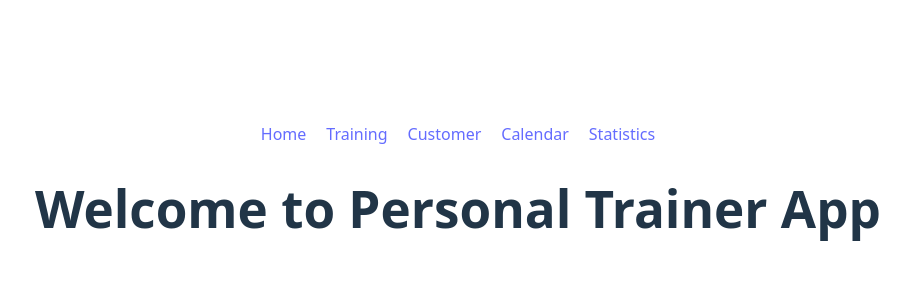
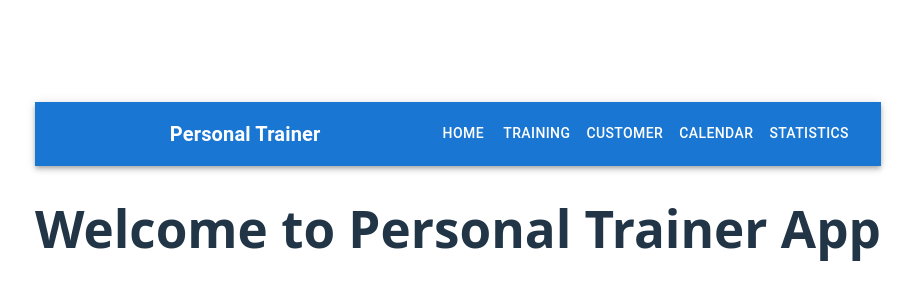
Before and after one commit to keksamu/personaltrainer, a React (Vite) app: page / in a window 1280 px wide. Shown: the part 204-504 px from the top of the page, without its empty margins (182-1097 px from the left). Built offline with nearby package versions, Linux system fonts and the light colour scheme.

Commit message:
AppBar implemented

```diff
--- a/src/App.tsx
+++ b/src/App.tsx
@@ -1,18 +1,15 @@
-import { Link, Outlet } from 'react-router';
+import { Outlet } from 'react-router';
 import './App.css';
-import { Container } from '@mui/material';
+import NavigationBar from './components/navigationbar';
+import { Box } from '@mui/material';
 
 function App() {
   return (
     <>
-      <Container>
-        <Link to={"/"} style={{ marginRight: '20px' }}>Home</Link>
-        <Link to={"/training"} style={{ marginRight: '20px' }}>Training</Link>
-        <Link to={"/customer"} style={{ marginRight: '20px' }}>Customer</Link>
-        <Link to={"/calendar"} style={{ marginRight: '20px' }}>Calendar</Link>
-        <Link to={"/statistics"}>Statistics</Link>
-      </Container>
-      <Outlet />
+      <NavigationBar />
+      <Box sx={{ mt: 3 }}>
+        <Outlet />
+      </Box>
     </>
   );
 }
--- /dev/null
+++ b/src/components/navigationbar.tsx
@@ -0,0 +1,31 @@
+import { Link } from 'react-router';
+import { AppBar, Toolbar, Typography, Button, Box } from '@mui/material';
+
+export default function NavigationBar() {
+  return (
+    <AppBar position="static">
+      <Toolbar>
+        <Typography variant="h6" component="div" sx={{ flexGrow: 1, fontWeight: 'bold' }}>
+          Personal Trainer
+        </Typography>
+        <Box>
+          <Button color="inherit" component={Link} to="/">
+            Home
+          </Button>
+          <Button color="inherit" component={Link} to="/training">
+            Training
+          </Button>
+          <Button color="inherit" component={Link} to="/customer">
+            Customer
+          </Button>
+          <Button color="inherit" component={Link} to="/calendar">
+            Calendar
+          </Button>
+          <Button color="inherit" component={Link} to="/statistics">
+            Statistics
+          </Button>
+        </Box>
+      </Toolbar>
+    </AppBar>
+  );
+}
--- a/src/index.css
+++ b/src/index.css
@@ -19,7 +19,7 @@ a {
   text-decoration: inherit;
 }
 a:hover {
-  color: #535bf2;
+  color: #000000;
 }
 
 body {
```
